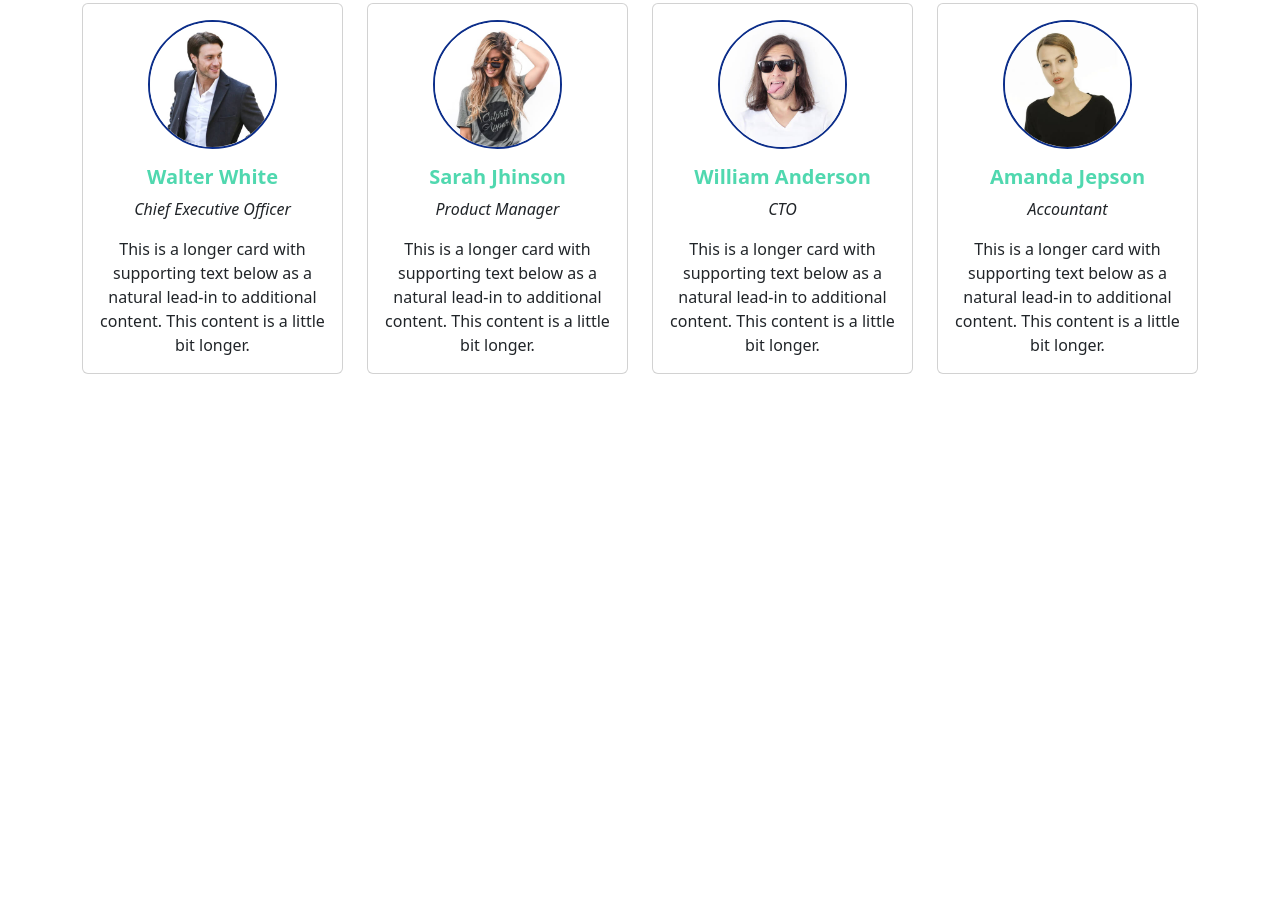
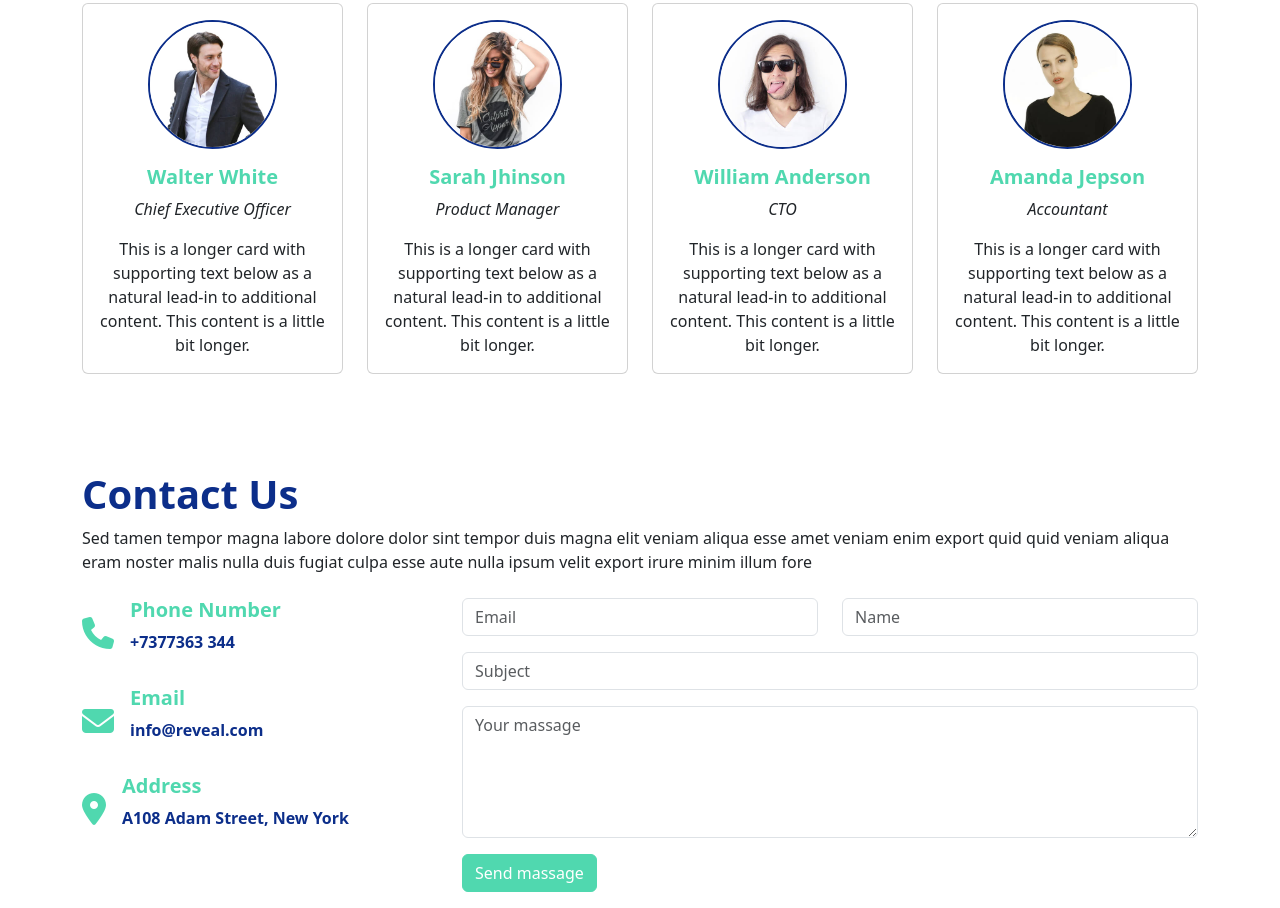
Before and after one commit to anikbsmrstucse/reveal-bs-website, a plain HTML site: page index.html in a window 1280 px wide. Shown: the part 2752-3660 px from the top of the page. Before the commit the page ends 3222 px from the top, so only its background shows below. Drawn offline with Linux system fonts and the light colour scheme.

Commit message:
add form section

```diff
--- a/index.html
+++ b/index.html
@@ -257,6 +257,59 @@
                 </div>
             </div>
         </section>
+
+        <section class="container">
+            <div>
+                <h1 class="text-primary fw-bold">Contact Us</h1>
+                <p>Sed tamen tempor magna labore dolore dolor sint tempor duis magna elit veniam aliqua esse amet veniam enim export quid quid veniam aliqua eram noster malis nulla duis fugiat culpa esse aute nulla ipsum velit export irure minim illum fore</p>
+                <div class="row">
+                    <div class="col-md-4">
+                        <div class="d-flex align-items-center my-2">
+                            <div>
+                                <i class="fa-solid fa-phone text-secondary fa-2x"></i>
+                            </div>
+                            <div class="ms-3">
+                                <h5 class="text-secondary fw-bold">Phone Number</h6>
+                                <p class="fw-bold text-primary">+7377363 344</p>
+                            </div>
+                        </div>
+                        <div class="d-flex align-items-center my-3">
+                            <div>
+                                <i class="fa-solid fa-envelope text-secondary fa-2x"></i>
+                            </div>
+                            <div class="ms-3">
+                                <h5 class="text-secondary fw-bold">Email</h6>
+                                <p class="fw-bold text-primary">info@reveal.com</p>
+                            </div>
+                        </div>
+                        <div class="d-flex align-items-center my-2">
+                            <div>
+                                <i class="fa-solid fa-location-dot text-secondary fa-2x"></i>
+                            </div>
+                            <div class="ms-3">
+                                <h5 class="text-secondary fw-bold">Address</h6>
+                                <p class="fw-bold text-primary">A108 Adam Street, New York</p>
+                            </div>
+                        </div>
+                    </div>
+                    <div class="col-md-8">
+                        <div class="row">
+                            <div class="col-md-6 my-2">
+                                <input type="email" name="" id="email" class="form-control" placeholder="Email">
+                            </div>
+                            <div class="col-md-6 my-2">
+                                <input type="text" name="" id="text" class="form-control" placeholder="Name">
+                            </div>
+                        </div>
+                        <input type="text" name="" id="subject" placeholder="Subject" class="form-control my-2">
+                        <textarea name="" id="textarea" class="form-control mt-3 h-50 " placeholder="Your massage"></textarea>
+
+                        <input type="button" value="Send massage" class="btn btn-secondary my-3">
+                    </div>
+                </div>
+            </div>
+
+        </section>
     </main>
 
     <footer></footer>
```
